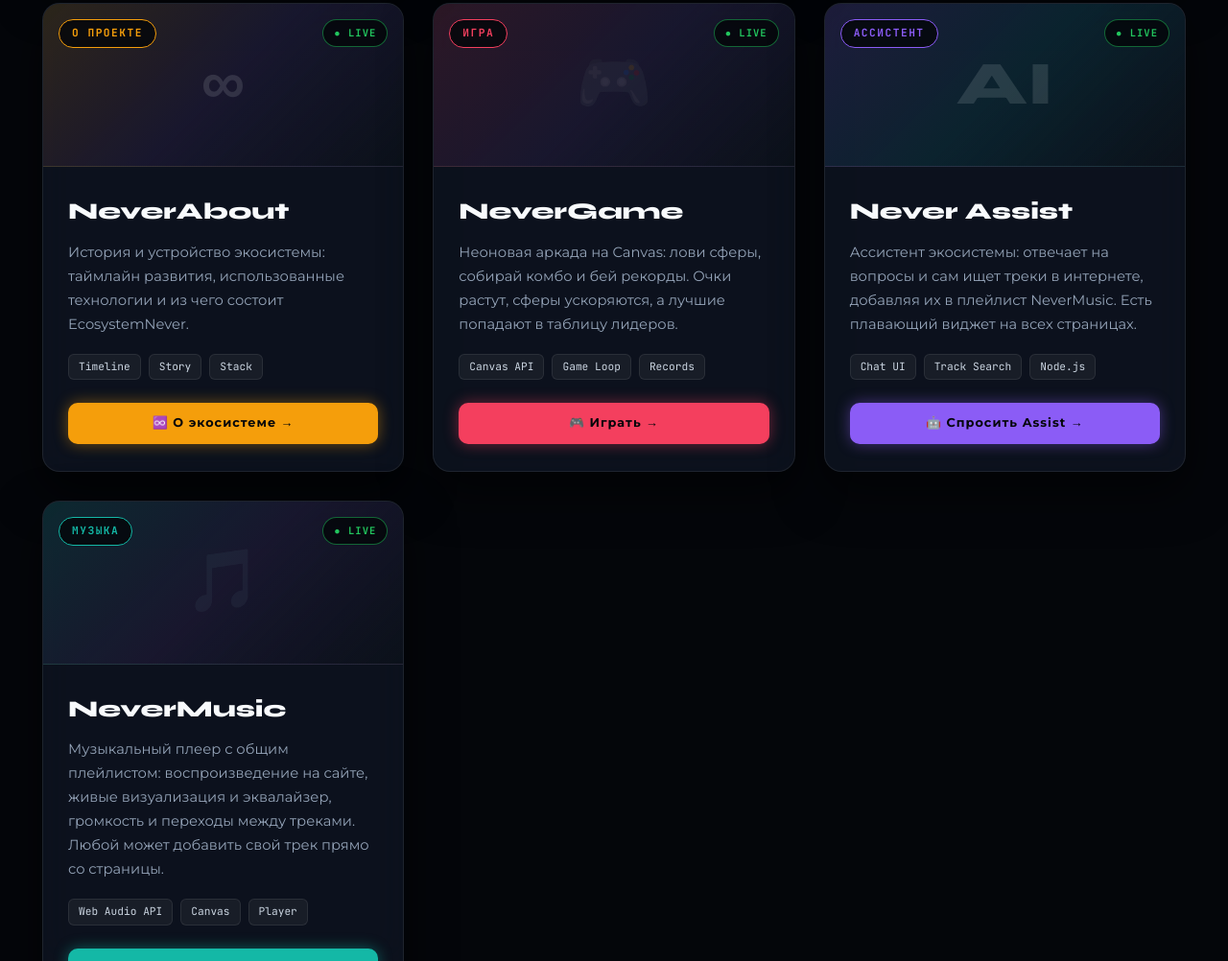
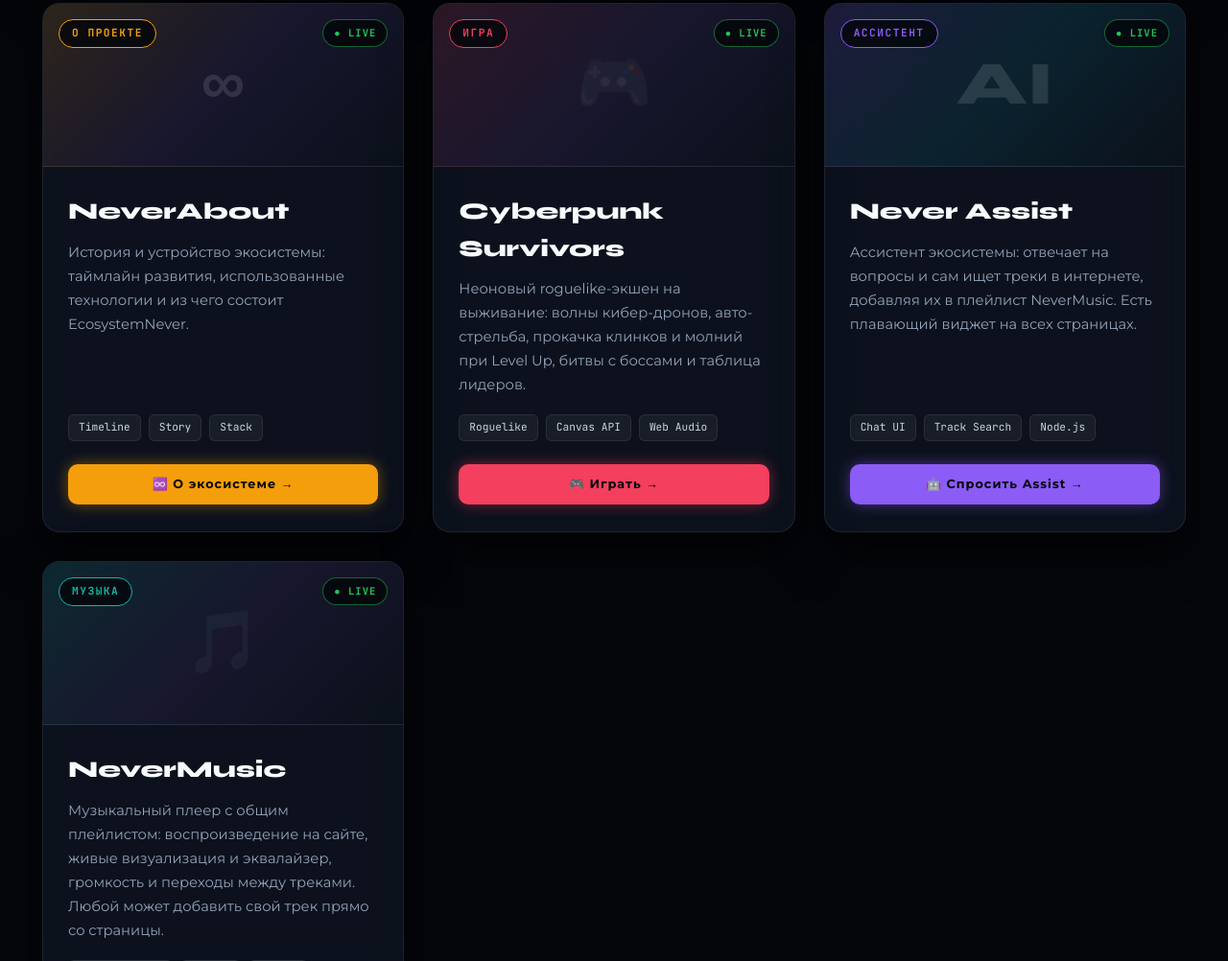
Before and after one commit to miras101208miras-cpu/NeverNight-Portfolio, a plain HTML site: page index.html in a window 1280 px wide. Shown: the part 5229-6231 px from the top of the page at 96% size. Drawn offline with Linux system fonts and the light colour scheme.

Commit message:
feat: update NeverGame card to Cyberpunk Survivors roguelike

```diff
--- a/index.html
+++ b/index.html
@@ -1391,15 +1391,15 @@
               <div class="project-art">🎮</div>
             </div>
             <div class="project-body">
-              <h3 class="project-title">NeverGame</h3>
-              <p class="project-desc">
-                Неоновая аркада на Canvas: лови сферы, собирай комбо и бей рекорды.
-                Очки растут, сферы ускоряются, а лучшие попадают в таблицу лидеров.
-              </p>
-              <div class="project-tags">
+              <h3 class="project-title">Cyberpunk Survivors</h3>
+              <p class="project-desc">
+                Неоновый roguelike-экшен на выживание: волны кибер-дронов, авто-стрельба,
+                прокачка клинков и молний при Level Up, битвы с боссами и таблица лидеров.
+              </p>
+              <div class="project-tags">
+                <span class="project-tag">Roguelike</span>
                 <span class="project-tag">Canvas API</span>
-                <span class="project-tag">Game Loop</span>
-                <span class="project-tag">Records</span>
+                <span class="project-tag">Web Audio</span>
               </div>
               <div class="project-actions">
                 <a href="https://nevernight-server.onrender.com/game" target="_blank" rel="noopener" class="btn-project btn-project-primary">🎮 Играть →</a>
```
